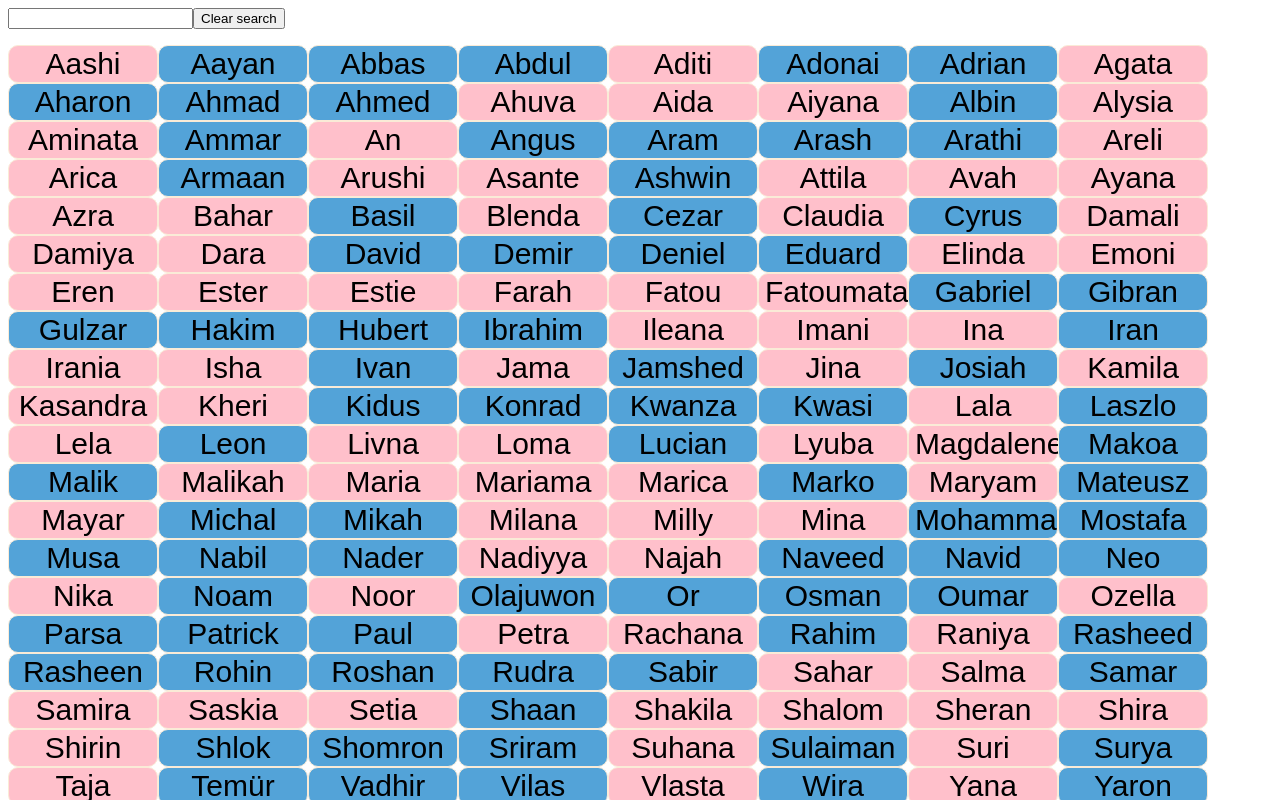
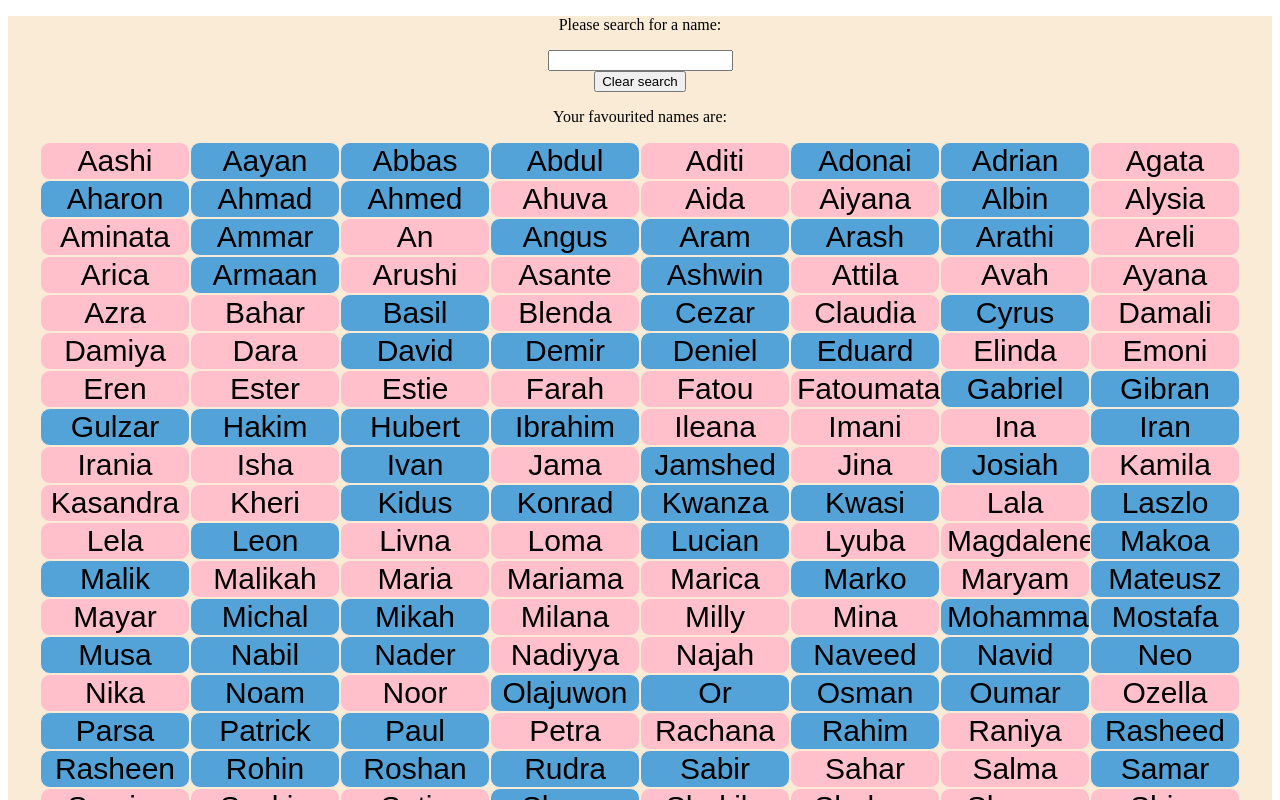
Before and after one commit to katrinalea/baby-names, a React (Create React App) app: page / in a window 1280 px wide. Shown: the top 800 px of the page. Built offline with nearby package versions, Linux system fonts and the light colour scheme; the HTML template or start-up script is replaced by a standard one.

Commit message:
handleClick

```diff
--- a/src/OutputData.tsx
+++ b/src/OutputData.tsx
@@ -10,27 +10,53 @@ interface babyInterface {
 
 function OutputData(): JSX.Element {
   const [name, setName] = useState("");
+  const [clicked, setClicked] = useState<string>("")
+
+  // const handleClick = () => {
+  // setClicked(!clicked)
+  // console.log(clicked)},,, this sets allll the buttons as false so they will all stop rendering
+
+const faveNames: string[] = []
+  const handleClick = () => {
+    setClicked()
+    faveNames.push(clicked)
+  }
+
 
   const data = babyNamesData
     .sort((a, b) => a.name.localeCompare(b.name))
-    .filter((data: babyInterface) => data.name.includes(name.toLowerCase()))
-    .map((data: babyInterface) => (
+  const orderedData = data
+    .filter((data: babyInterface) => data.name.toLowerCase().includes(name.toLowerCase())) // && clicked = false, when one button is clicked they all go
+    .map((data: babyInterface) =>
       <>
-        <button className={data.sex}>{data.name}</button>
+        <button id="{data.id}" className={data.sex} onClick={handleClick}>{data.name}</button>
       </>
-    ));
+    );
+
+
 
   return (
     <>
+    <p className = "page">
+      <p>Please search for a name: </p>
       <input
         id="searchbar"
         type="text"
         value={name}
         onChange={(e) => setName(e.target.value)}
       />
+      <br />
       <button onClick={() => setName("")}>Clear search</button>
-      <p> {data}</p>
+      <br />
+      <p> Your favourited names are:</p>
+      <p>{orderedData}</p>
+      <hr />
+      <p>{orderedData}</p>
+
+    </p>
     </>
+    // want to output all the 'true' buttons to favourited names
+    // all the false buttons to favourtied names
   );
 }
 
--- a/src/names.css
+++ b/src/names.css
@@ -17,3 +17,8 @@
   border-radius: 10px;
   width: 150px;
 }
+
+.page {
+  text-align: center;
+  background-color: antiquewhite;
+}
```
